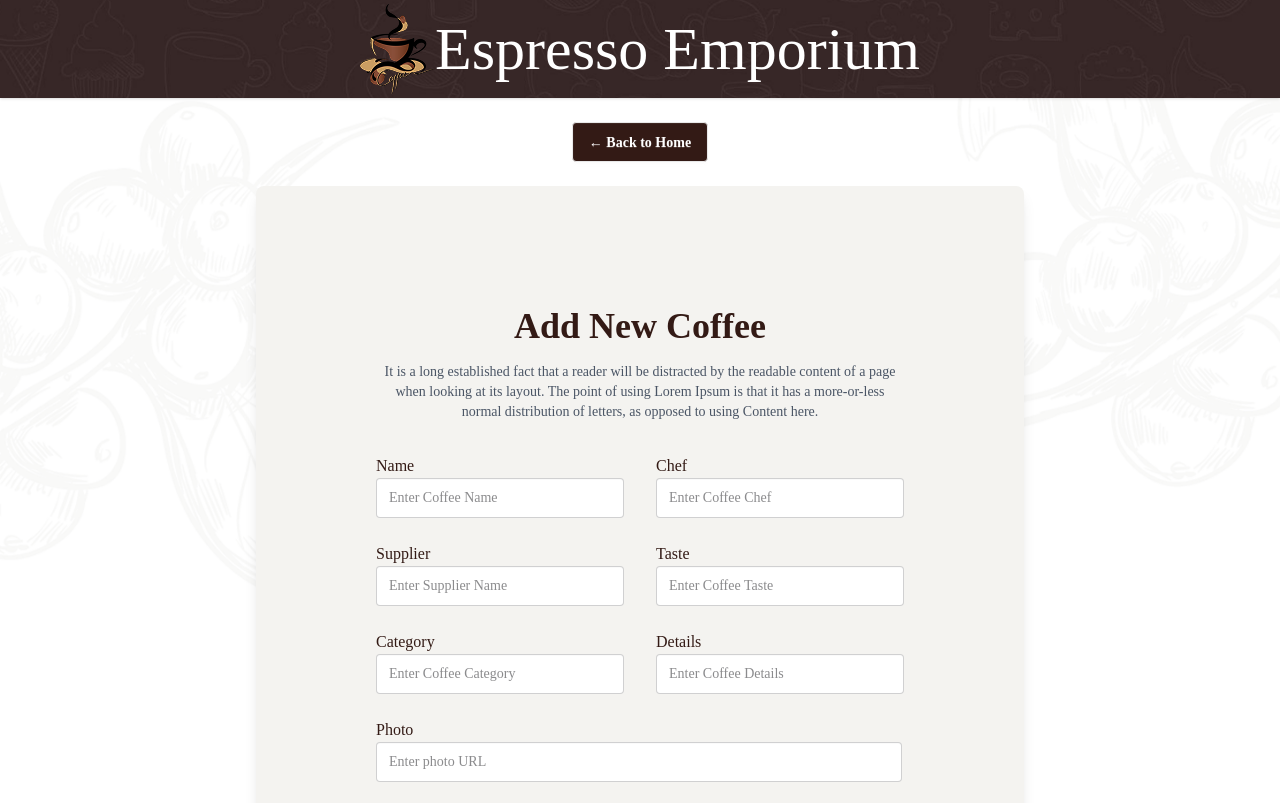
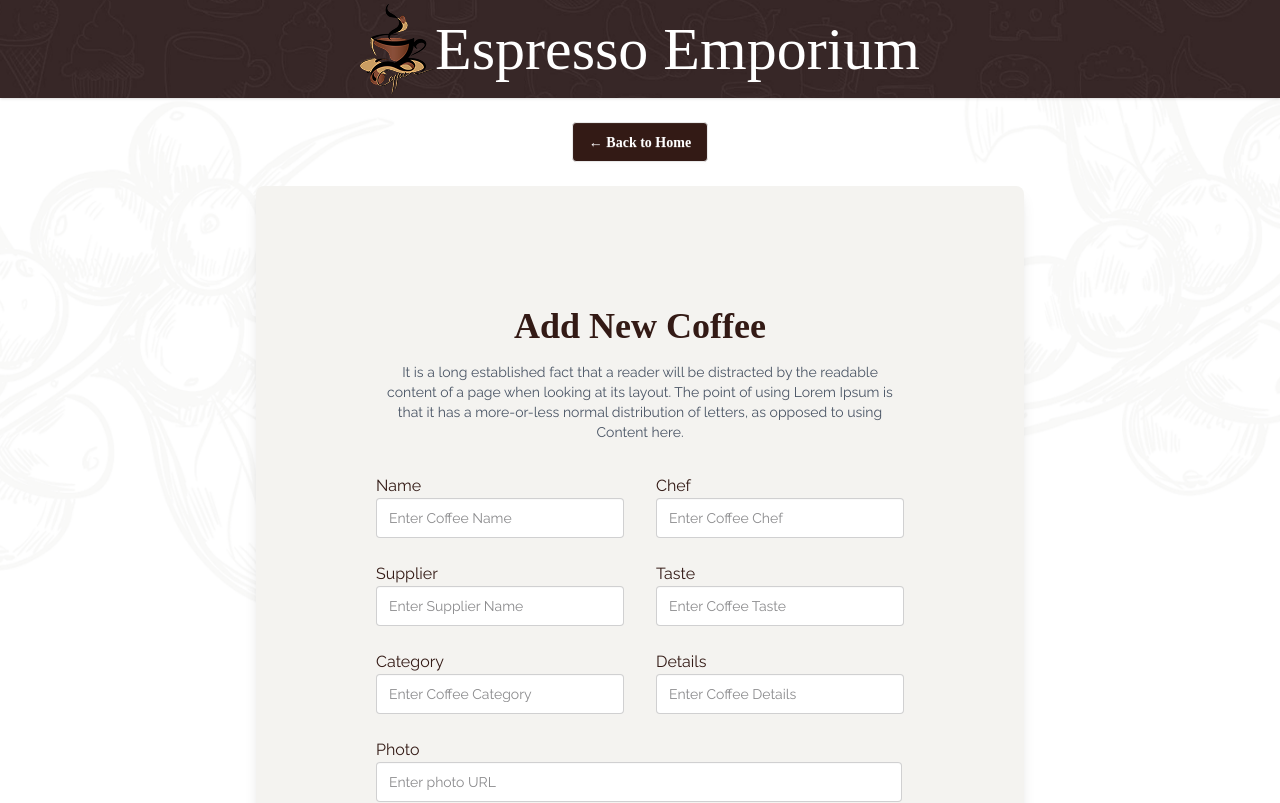
Before and after one commit to mmiskatul/coffee-store-client, a React (Vite) app: page /addcoffee in a window 1280 px wide. Shown: the top 803 px of the page. Built offline with nearby package versions, Linux system fonts and the light colour scheme; a web font is replaced by a local one.

Commit message:
fetch data from backend

```diff
--- a/src/Components/AddCoffee/AddCoffee.jsx
+++ b/src/Components/AddCoffee/AddCoffee.jsx
@@ -43,7 +43,7 @@ const AddCoffee = () => {
         <h1 className="text-4xl font-bold mb-4 text-center text-[#331A15]">
           Add New Coffee
         </h1>
-        <p className="text-sm mb-8 text-gray-600 text-center">
+        <p className="Raleway text-sm mb-8 text-gray-600 text-center">
           It is a long established fact that a reader will be distracted by the
           readable content of a page when looking at its layout. The point of
           using Lorem Ipsum is that it has a more-or-less normal distribution of
@@ -51,7 +51,7 @@ const AddCoffee = () => {
         </p>
 
         {/* Grid Inputs */}
-        <div className="grid grid-cols-2 gap-x-8 gap-y-6">
+        <div className="Raleway grid grid-cols-2 gap-x-8 gap-y-6">
           {/* Coffee Name */}
           <div className="form-control">
             <label className="label">
--- a/src/Components/Products/Products.jsx
+++ b/src/Components/Products/Products.jsx
@@ -1,14 +1,24 @@
-import React from 'react'
+import React, { useEffect, useState } from 'react'
 import { Link } from 'react-router-dom'
 
 const Products = () => {
+    const [products,setProducts]=useState(null);
+    useEffect(() => {
+    fetch('http://localhost:5000/products')
+      .then(res => res.json())
+      .then(data => setProducts(data))
+      .catch(err => console.error("Fetch error:", err));
+  }, []);
   return (
-    <div className='flex flex-col items-center justify-center'>
-      <h4 className='text-xl'>--- Sip & Savor ---</h4>
+    <div className='flex py-20 flex-col items-center justify-center space-y-5'>
+      <h4 className='Raleway text-xl'>--- Sip & Savor ---</h4>
       <h1 className='text-4xl'>Our Popular Products</h1>
       <Link to='/addcoffee' className='btn  bg-[#E3B577] text-[#] text-normal'>
         Add Coffee
       </Link>
+      <div>
+
+      </div>
     </div>
   )
 }
```
